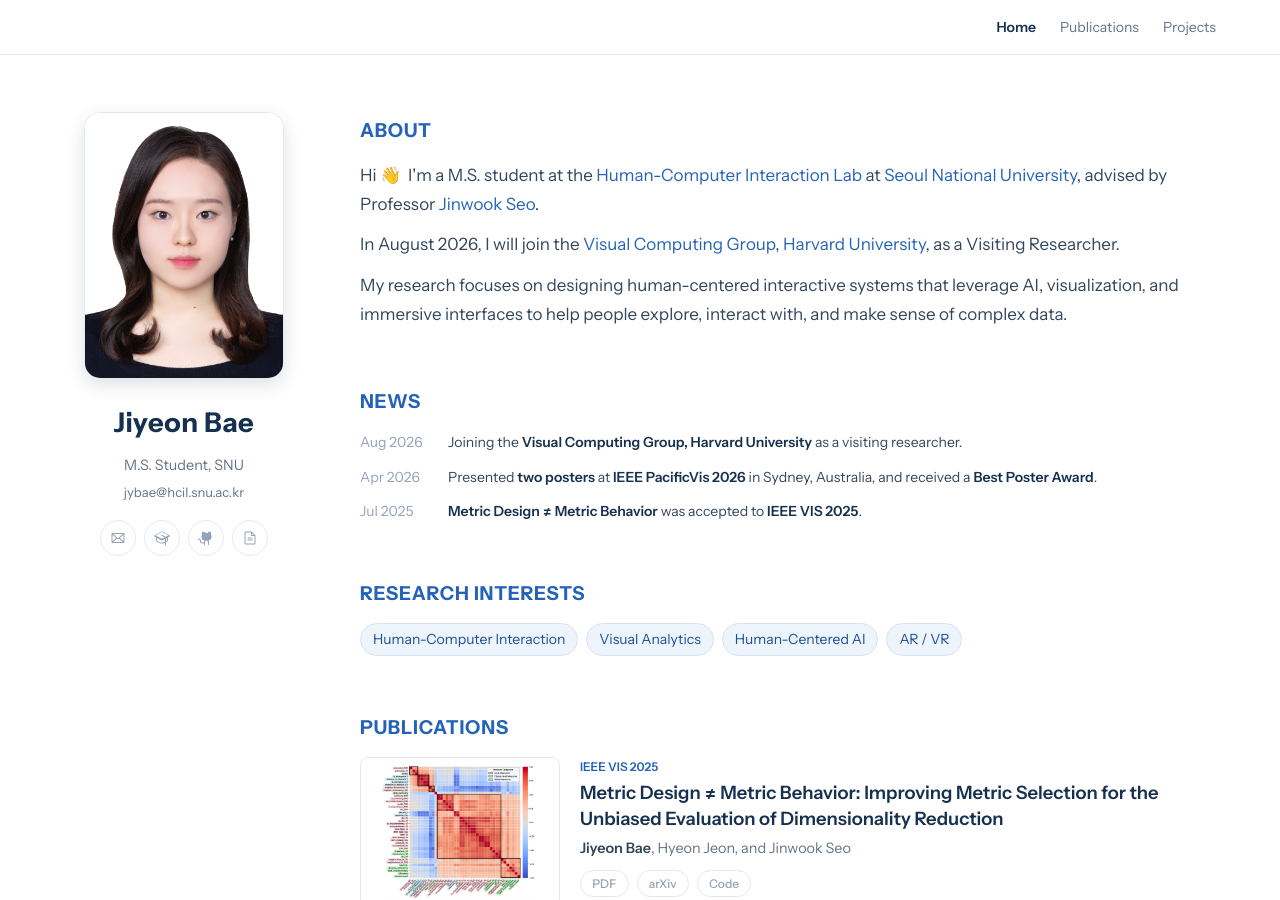
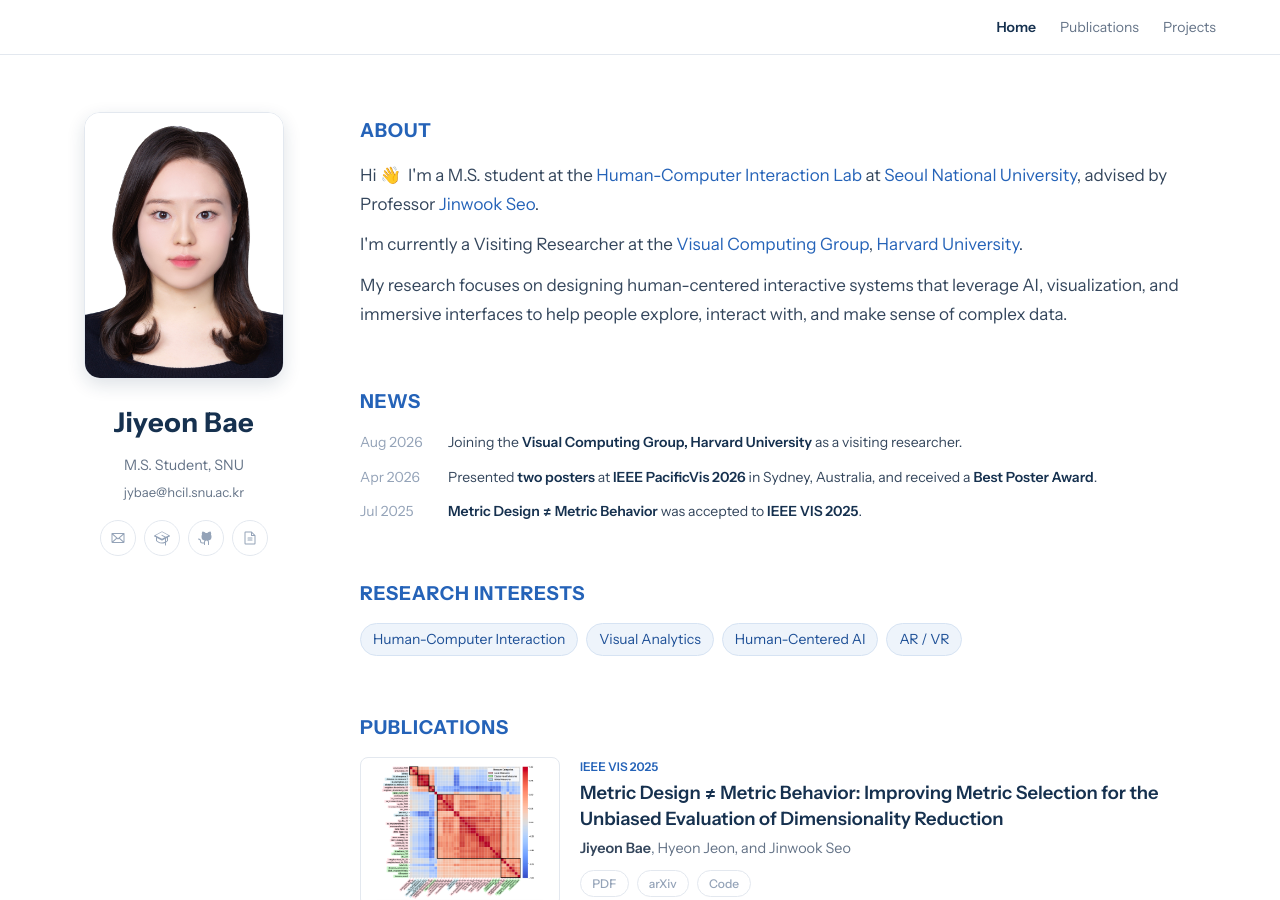
Before and after one commit to JiyeonBae/jiyeonbae.github.io, a Jekyll site: the page built from index.md, in a window 1280 px wide and 900 px high. Built offline with Jekyll 4.4.1, drawn with Linux system fonts in a browser that asks for light colours.

Commit message:
Update About to present tense: now a Visiting Researcher at Harvard VCG
Visiting appointment has started, so switch from the future "will join"
phrasing to "I'm currently a Visiting Researcher".

Co-Authored-By: Claude Opus 4.8 <noreply@anthropic.com>

```diff
--- a/index.md
+++ b/index.md
@@ -7,7 +7,7 @@ title: Jiyeon Bae
     <h2 class="block-title">About</h2>
     <div class="hero-bio">
       <p>Hi 👋&nbsp; I'm a M.S. student at the <a href="https://hcil.snu.ac.kr">Human-Computer Interaction Lab</a> at <a href="https://www.snu.ac.kr/index.html">Seoul National University</a>, advised by Professor <a href="https://hcil.snu.ac.kr/people/jinwook-seo">Jinwook Seo</a>.</p>
-      <p>In August 2026, I will join the <a href="https://vcg.seas.harvard.edu/">Visual Computing Group</a>, <a href="https://www.harvard.edu/">Harvard University</a>, as a Visiting Researcher.</p>
+      <p>I'm currently a Visiting Researcher at the <a href="https://vcg.seas.harvard.edu/">Visual Computing Group</a>, <a href="https://www.harvard.edu/">Harvard University</a>.</p>
       <p>My research focuses on designing human-centered interactive systems that leverage AI, visualization, and immersive interfaces to help people explore, interact with, and make sense of complex data.</p>
     </div>
   </section>
```
